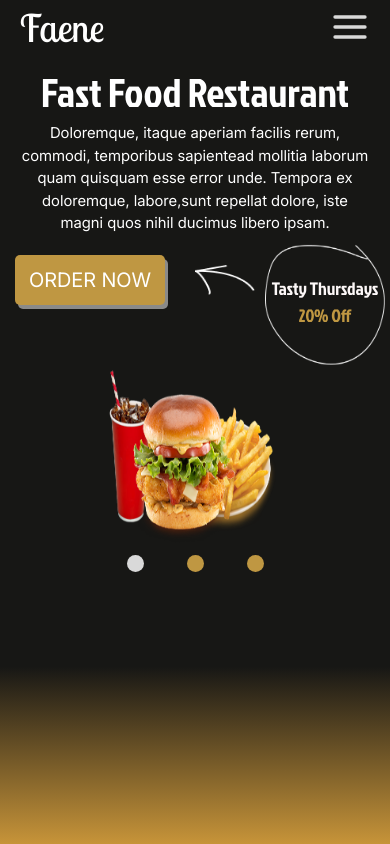
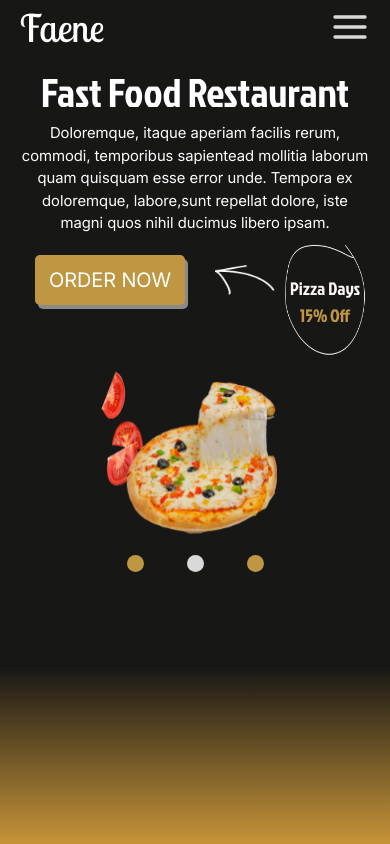
Before and after one commit to Monsieur-Code1/Fast-Food-Restaurant, a React (Vite) app: page / in a window 390 px wide. Built offline with nearby package versions, Linux system fonts and the light colour scheme.

Commit message:
animation

```diff
--- a/src/feature/FirstPage/Fram1.jsx
+++ b/src/feature/FirstPage/Fram1.jsx
@@ -1,23 +1,23 @@
-import { useState } from 'react';
+import { useEffect, useState } from 'react';
 import './styleFram1.css';
 
-import useScreens from '../../hook/useMediaQuery';
 import Header from '../header/Header';
 
 export default function Frame1() {
   const [meal, setMeal] = useState('Burger');
+  const meals = ['Burger', 'Pizza', 'Pasta'];
   const [active, setActive] = useState(1);
-  const {
-    mobileS,
-    mobileM,
-    mobileL,
-    tablet,
-    laptopS,
-    laptopL,
-    desktop,
-    bigScreen,
-  } = useScreens();
+useEffect(() => {
+  const interval = setInterval(() => {
+    setActive((prev) => {
+      const next = prev === meals.length ? 1 : prev + 1; // يدوّر بين 1 و 2 و 3
+      setMeal(meals[next - 1]); // نحدّث اسم الوجبة بناءً على active
+      return next;
+    });
+  }, 3000);
 
+  return () => clearInterval(interval); // تنظيف الـ interval عند فك المكون
+}, []);
   return (
     <div className="AppContentFrame">
       <Header />
@@ -28,7 +28,7 @@ export default function Frame1() {
         mollitia laborum quam quisquam esse error unde. Tempora ex doloremque,
         labore,sunt repellat dolore, iste magni quos nihil ducimus libero ipsam.
       </p>
-      <div className='container-btn-and-img'>
+      <div className="container-btn-and-img">
         <div className="AppButtonOrder">
           <button className="ButtonOrder">ORDER NOW</button>
           <img className="ImgVector" src="/images/Vector 4.png" alt="Vector" />
@@ -86,21 +86,14 @@ export default function Frame1() {
       <div className="ContainerSpan">
         <span
           className={`${meal == 'Burger' && 'SpanTreeDotToShowMealActive'} SpanTreeDotToShowMeal`}
-          onClick={() => {
-            (setMeal('Burger'), setActive(1));
-          }}
         ></span>
         <span
           className={`${meal == 'Pizza' && 'SpanTreeDotToShowMealActive'} SpanTreeDotToShowMeal`}
-          onClick={() => {
-            (setMeal('Pizza'), setActive(2));
-          }}
+
         ></span>
         <span
           className={`${meal == 'Pasta' && 'SpanTreeDotToShowMealActive'} SpanTreeDotToShowMeal`}
-          onClick={() => {
-            (setMeal('Pasta'), setActive(3));
-          }}
+
         ></span>
       </div>
     </div>
--- a/src/feature/FirstPage/styleFram1.css
+++ b/src/feature/FirstPage/styleFram1.css
@@ -69,6 +69,12 @@
   height: 130px;
   position: relative;
   padding-top: 30px;
+  /* border:2px solid white;
+  border-radius: 40px 60px 60px 70px;
+  -webkit-border-radius: 40px 60px 60px 70px;
+  -moz-border-radius: 40px 60px 60px 70px;
+  -ms-border-radius: 40px 60px 60px 70px;
+  -o-border-radius: 40px 60px 60px 70px; */
 }
 .Thursdays {
   font-size: 25;
@@ -160,7 +166,7 @@
 /* --------- Mobile S --------- */
 @media (max-width: 320px) {
   .Title {
-    font-size: 35px;
+    font-size: 30px;
     margin-top: 15px;
   }
   .AppContentFrame {
@@ -170,8 +176,8 @@
   }
   .AppImageStyle {
     position: absolute;
-    bottom: 0.9;
-    margin-right: 17px;
+    bottom: 10px;
+    margin-right: 5px;
     height: 170px !important;
     width: 170px !important;
   }
@@ -217,14 +223,14 @@
 
   .SpanText {
     width: 95%;
-    font-size: 15px;
+    font-size: 13px;
     color: #ffffff;
     font-family: 'Inter';
   }
 
   .AppImageStyle {
-    height: 200px;
-    width: 250px;
+    height: 120px !important;
+    width: 140px !important;
   }
 }
 
@@ -232,7 +238,7 @@
 /* --------- Mobile M --------- */
 @media (min-width: 321px) and (max-width: 375px) {
   .Title {
-    font-size: 43px;
+    font-size: 35px;
     margin-top: 10px;
   }
   .AppContentFrame {
@@ -243,10 +249,10 @@
   }
 
   .ButtonOrder {
-    margin: 10px;
-    width: 150px;
+    margin: 5px;
+    width: 120px;
     height: 50px;
-    font-size: 18px;
+    font-size: 15px;
     border-radius: 10px;
     -webkit-border-radius: 10px;
     -moz-border-radius: 10px;
@@ -255,7 +261,7 @@
   }
 
   .AppImageStyle {
-    height: 200px;
+    height: 180px;
     width: 250px;
   }
 
@@ -264,8 +270,8 @@
   }
 
   .ImgVector {
-    width: 100px;
-    height: 50px;
+    width: 50px !important;
+    height: 40px !important;
     padding: 20px 10px 0 20px;
     /* padding-top: 30px; */
   }
@@ -285,7 +291,7 @@
   }
 
   .SpanText {
-    width: 95%;
+    width: 98%;
     font-size: 15px;
     color: #ffffff;
     font-family: 'Inter';
@@ -293,7 +299,7 @@
   .AppImageStyle {
     position: absolute;
     bottom: 0;
-    margin-right: 17px;
+    margin-right: 5px;
     height: 150px !important;
     width: 150px !important;
   }
@@ -338,11 +344,12 @@
   }
 
   .TastyThursdays {
-    width: 120px;
+    width: 80px;
     padding: 5px;
-    height: 120px;
+    height: 110px;
     position: relative;
     padding-top: 30px;
+
   }
   .Thursdays {
     font-size: 18px !important;
@@ -431,7 +438,7 @@
     font-size: 50px !important;
     margin-top: 10px;
   }
-      .AppImageStyle {
+  .AppImageStyle {
     position: absolute;
     bottom: 0;
     margin-right: 17px;
@@ -453,7 +460,7 @@
     margin-top: 10px;
   }
 
-      .AppImageStyle {
+  .AppImageStyle {
     position: absolute;
     bottom: 0;
     margin-right: 50px;
@@ -472,7 +479,7 @@
     height: 200px;
     width: 310px;
   }
-    .AppImageStyle {
+  .AppImageStyle {
     position: absolute;
     bottom: 0;
     margin-right: 50px;
```
